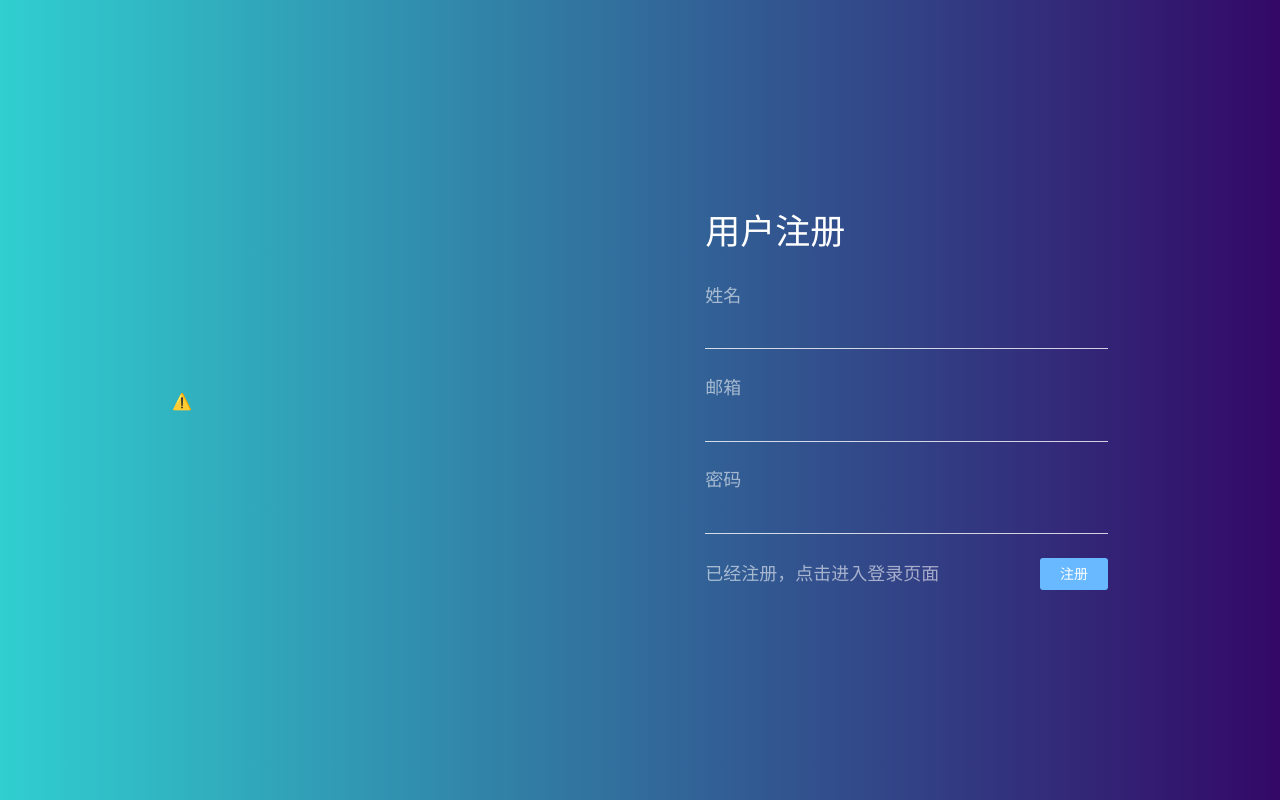
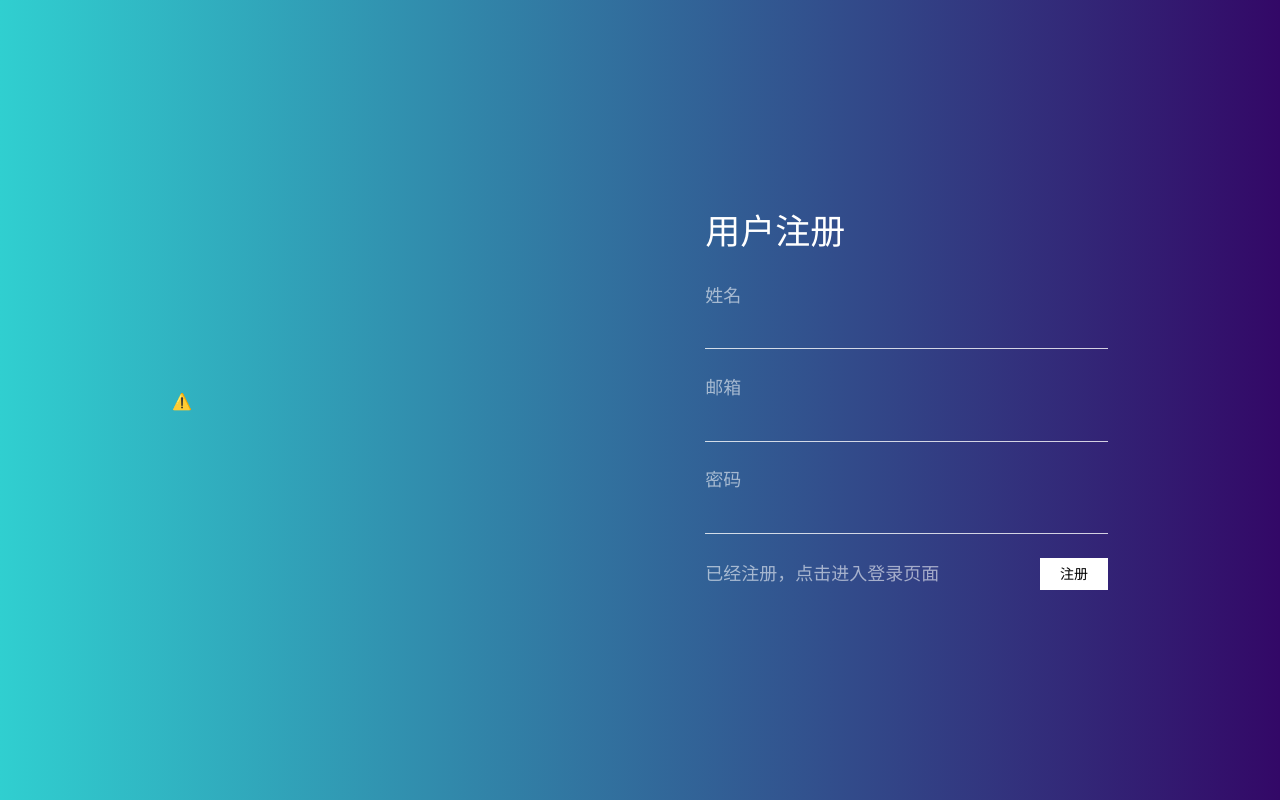
Before and after one commit to hemiahwu/react-expense-tracher, a React (Create React App) app in the folder client/: page /register in a window 1280 px wide. Built offline with nearby package versions, Linux system fonts and the light colour scheme; no server answers.

Commit message:
lesson-28

```diff
--- a/client/src/components/Analytics.js
+++ b/client/src/components/Analytics.js
@@ -103,7 +103,7 @@ const Analytics = ({ transactions }) => {
         <div className='col-md-6'>
           <div className='category-analytics'>
             <h4>收入 - 类别分析</h4>
-            {categories.map((category) => {
+            {categories.map((category, index) => {
               const amount = transactions
                 .filter(
                   (transaction) =>
@@ -113,7 +113,7 @@ const Analytics = ({ transactions }) => {
                 .reduce((acc, transaction) => acc + transaction.amount, 0);
               return (
                 amount > 0 && (
-                  <div className='category-card'>
+                  <div className='category-card' key={index}>
                     <h5>{category}</h5>
                     <Progress
                       strokeColor='#0B5AD9'
@@ -130,7 +130,7 @@ const Analytics = ({ transactions }) => {
         <div className='col-md-6'>
           <div className='category-analytics'>
             <h4>支出 - 类别分析</h4>
-            {categories.map((category) => {
+            {categories.map((category, index) => {
               const amount = transactions
                 .filter(
                   (transaction) =>
@@ -140,7 +140,7 @@ const Analytics = ({ transactions }) => {
                 .reduce((acc, transaction) => acc + transaction.amount, 0);
               return (
                 amount > 0 && (
-                  <div className='category-card'>
+                  <div className='category-card' key={index}>
                     <h5>{category}</h5>
                     <Progress
                       strokeColor='#0B5AD9'
--- a/client/src/index.css
+++ b/client/src/index.css
@@ -5,9 +5,16 @@ body {
 }
 
 .primary{
-  background-color: #68B9FF;
+  background-color: #1b7e14;
   padding:5px 20px;
   color: white;
   border:none;
   border-radius: 3px;
 }
+
+.secondary{
+  background-color: #ffffff;
+  padding:5px 20px;
+  color:black;
+  border:none;
+}
--- a/client/src/pages/Home.js
+++ b/client/src/pages/Home.js
@@ -172,12 +172,6 @@ const Home = () => {
                 },
               ]}
             />
-            {frequency === 'custom' && (
-              <RangePicker
-                value={selectedRange}
-                onChange={(value) => setSelectedRange(value)}
-              />
-            )}
           </div>
         </div>
         <div className='d-flex'>
--- a/client/src/pages/Login.js
+++ b/client/src/pages/Login.js
@@ -53,7 +53,7 @@ const Login = () => {
 
             <div className='d-flex justify-content-between align-items-center'>
               <Link to='/register'>未注册，点击进入注册页面</Link>
-              <button className='primary' type='submit'>
+              <button className='secondary' type='submit'>
                 登录
               </button>
             </div>
--- a/client/src/pages/Register.js
+++ b/client/src/pages/Register.js
@@ -58,7 +58,7 @@ const Register = () => {
 
             <div className='d-flex justify-content-between align-items-center'>
               <Link to='/login'>已经注册，点击进入登录页面</Link>
-              <button className='primary' type='submit'>
+              <button className='secondary' type='submit'>
                 注册
               </button>
             </div>
--- a/client/src/resources/default-layout.css
+++ b/client/src/resources/default-layout.css
@@ -3,7 +3,7 @@
 }
 
 .header{
-    background-color: #68B9FF;
+    background-color:#1b7e14;
     padding:20px;
     border-bottom-right-radius: 25px;
     border-bottom-left-radius: 25px;
@@ -11,14 +11,14 @@
 
 .logo{
     font-size:30px;
-    color:rgba(255,255,255,0.716);
+    color:rgba(255,255,255,0.9);
     margin:0 !important;
     cursor:pointer;
 }
 
 .username{
     font-size: 18px;
-    color:rgba(255,255,255,0.742);
+    color:rgba(255,255,255,0.9);
 }
 
 .content{
--- a/client/src/resources/transaction.css
+++ b/client/src/resources/transaction.css
@@ -44,3 +44,13 @@
 .inactive-icon{
     color: gray;
 }
+
+.ant-picker-range{
+    border:1px solid black !important;
+}
+
+@media screen and (max-width:600px){
+    .filter{
+        overflow-x: scroll;
+    }
+}
```
Also changed, not shown: 1 other file (tests, documents, lock files or other folders).
